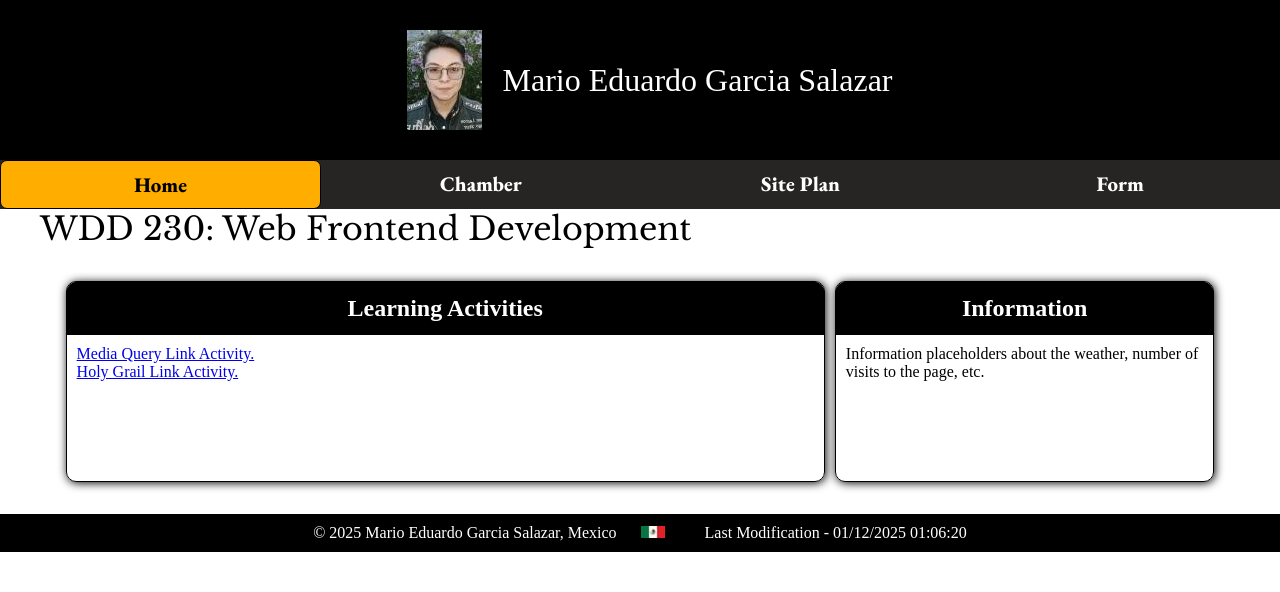
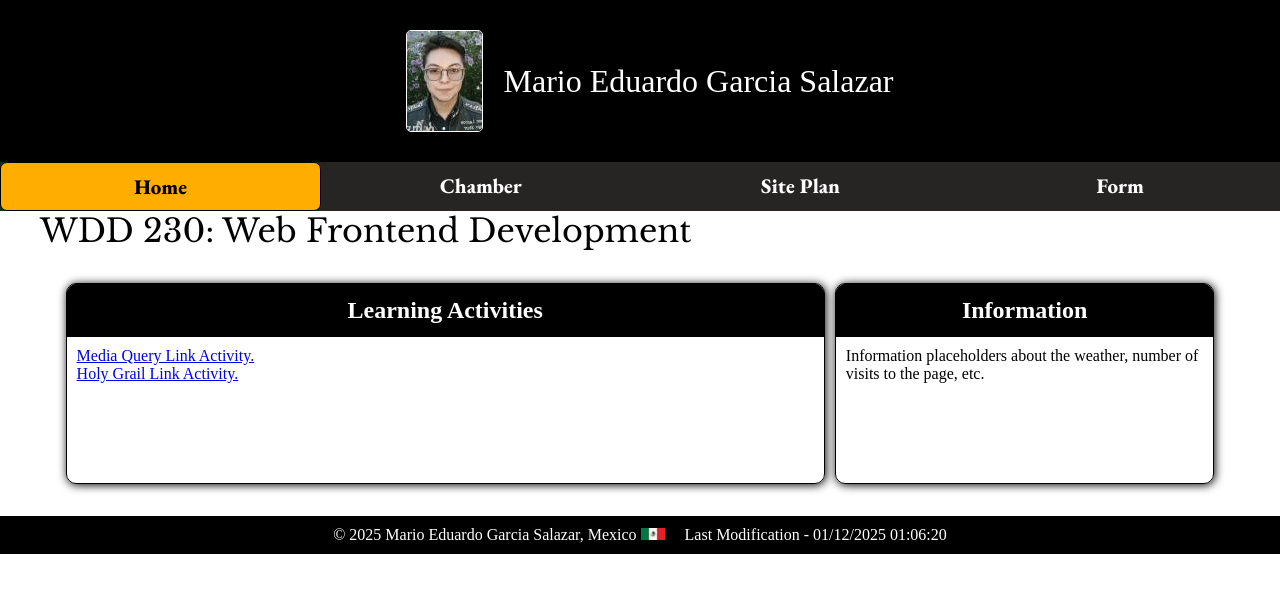
Before and after one commit to avincer-coder/WDD230, a plain HTML site: page index.html in a window 1280 px wide. Drawn offline with nearby package versions, Linux system fonts and the light colour scheme; a web font is replaced by a local one.

Commit message:
Finished Portal Home Page

```diff
--- a/styles/base.css
+++ b/styles/base.css
@@ -13,8 +13,11 @@ header .picture_name{
     padding: 30px 0px;
 }
 
-img{
+header img{
     margin: 0px 20px;
+    border-radius: 5px;
+    /* box-shadow: 1px 1px 5px white; */
+    border: 1px solid white;
 }
 
 .picture_name span{
```
